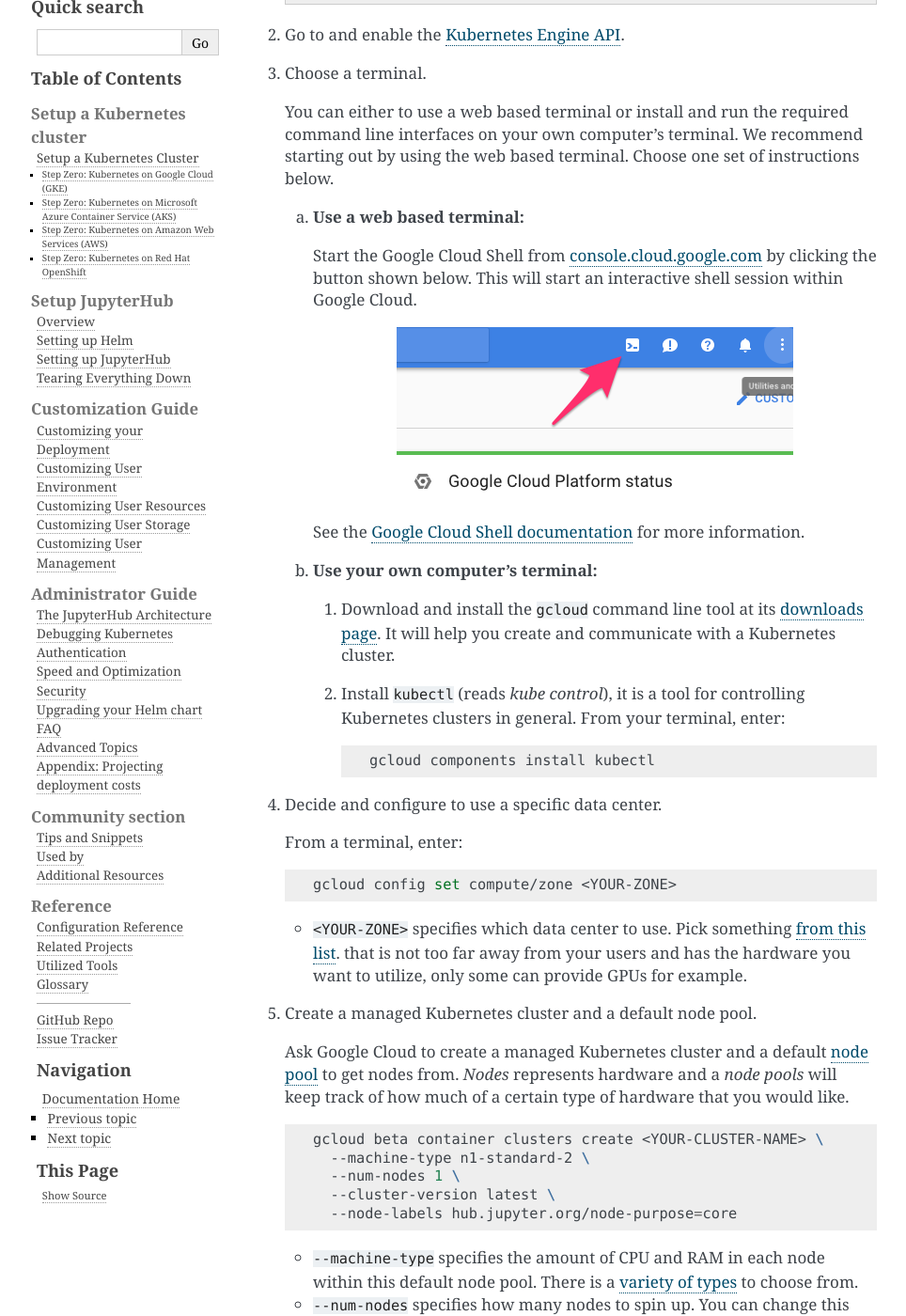
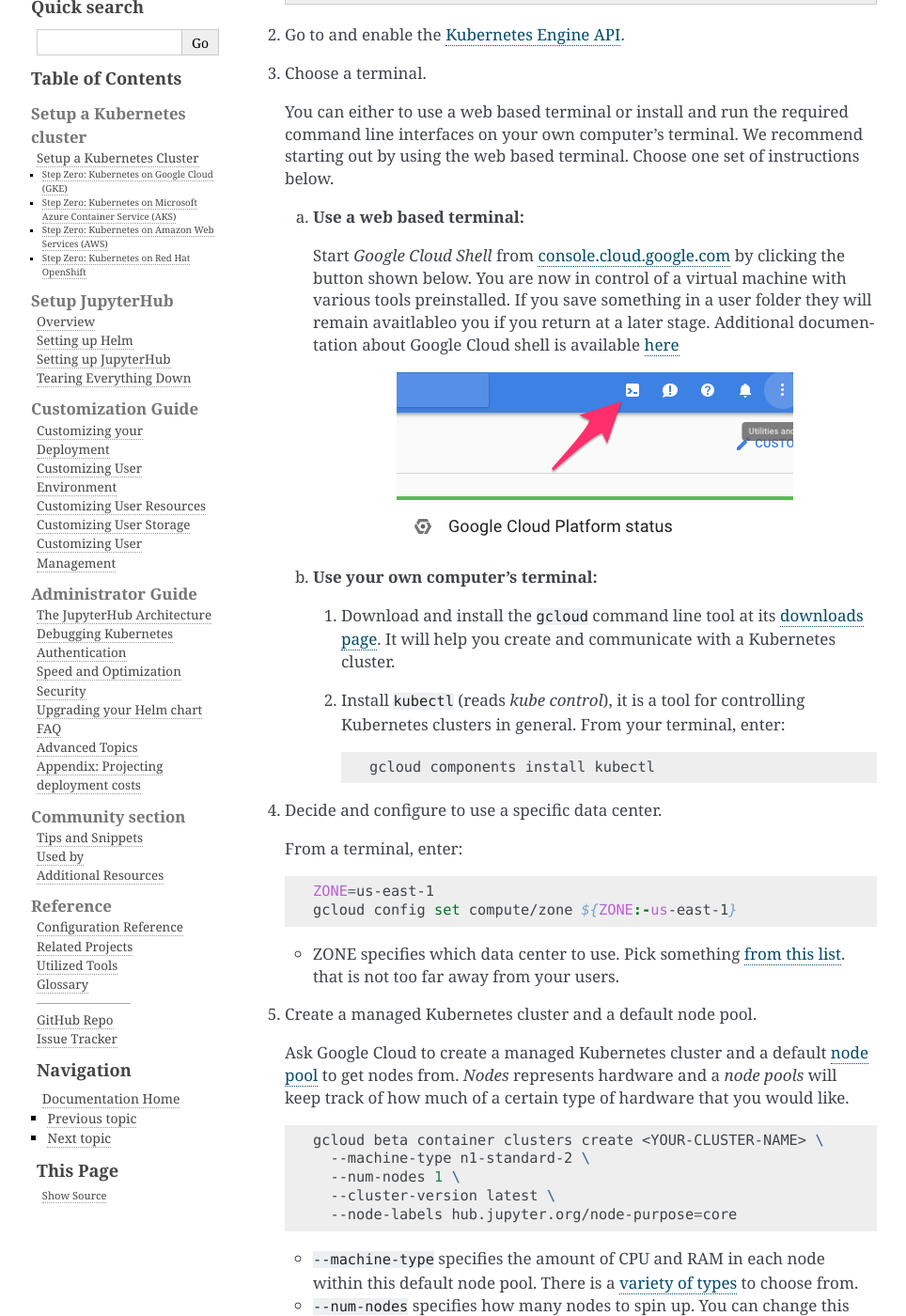
Before and after one commit to jupyterhub/zero-to-jupyterhub-k8s, a Sphinx documentation site: the page built from doc/source/google/step-zero-gcp.rst, in a window 1280 px wide and 1400 px high, scrolled down 487 px. Shown: the whole window at 94% size, without its empty margins (147-1111 px from the left). Built offline with Sphinx 7.4.7, drawn with Linux system fonts in a browser that asks for light colours.

Commit message:
docs mashed 6

```diff
--- a/doc/source/google/step-zero-gcp.rst
+++ b/doc/source/google/step-zero-gcp.rst
@@ -31,15 +31,16 @@
 
    a. **Use a web based terminal:**
 
-      Start the Google Cloud Shell from `console.cloud.google.com
+      Start *Google Cloud Shell* from `console.cloud.google.com
       <https://console.cloud.google.com>`_ by clicking the button shown below.
-      This will start an interactive shell session within Google Cloud.
+      You are now in control of a virtual machine with various tools
+      preinstalled. If you save something in a user folder they will remain
+      avaitlableo you if you return at a later stage. Additional documentation
+      about Google Cloud shell is available `here
+      <https://cloud.google.com/shell/docs/>`__
 
       .. image:: ../_static/images/google/start_interactive_cli.png
          :align: center
-
-      See the `Google Cloud Shell documentation <https://cloud.google.com/shell/docs/>`_
-      for more information.
 
    b. **Use your own computer's terminal:**
 
@@ -60,12 +61,13 @@
 
    .. code-block:: bash
 
-      gcloud config set compute/zone <YOUR-ZONE>
+      ZONE=us-east-1
+      gcloud config set compute/zone ${ZONE:-us-east-1}
 
-   * ``<YOUR-ZONE>`` specifies which data center to use. Pick something `from
-     this list <https://cloud.google.com/compute/docs/regions-zones/regions-zones#available>`_.
-     that is not too far away from your users and has the hardware you want to
-     utilize, only some can provide GPUs for example.
+   * ZONE specifies which data center to use. Pick something `from
+     this list
+     <https://cloud.google.com/compute/docs/regions-zones/regions-zones#available>`_.
+     that is not too far away from your users.
 
 5. Create a managed Kubernetes cluster and a default node pool.
 
```
Also changed, not shown: doc/source/setup-jupyterhub.rst (+11 -11 lines).
